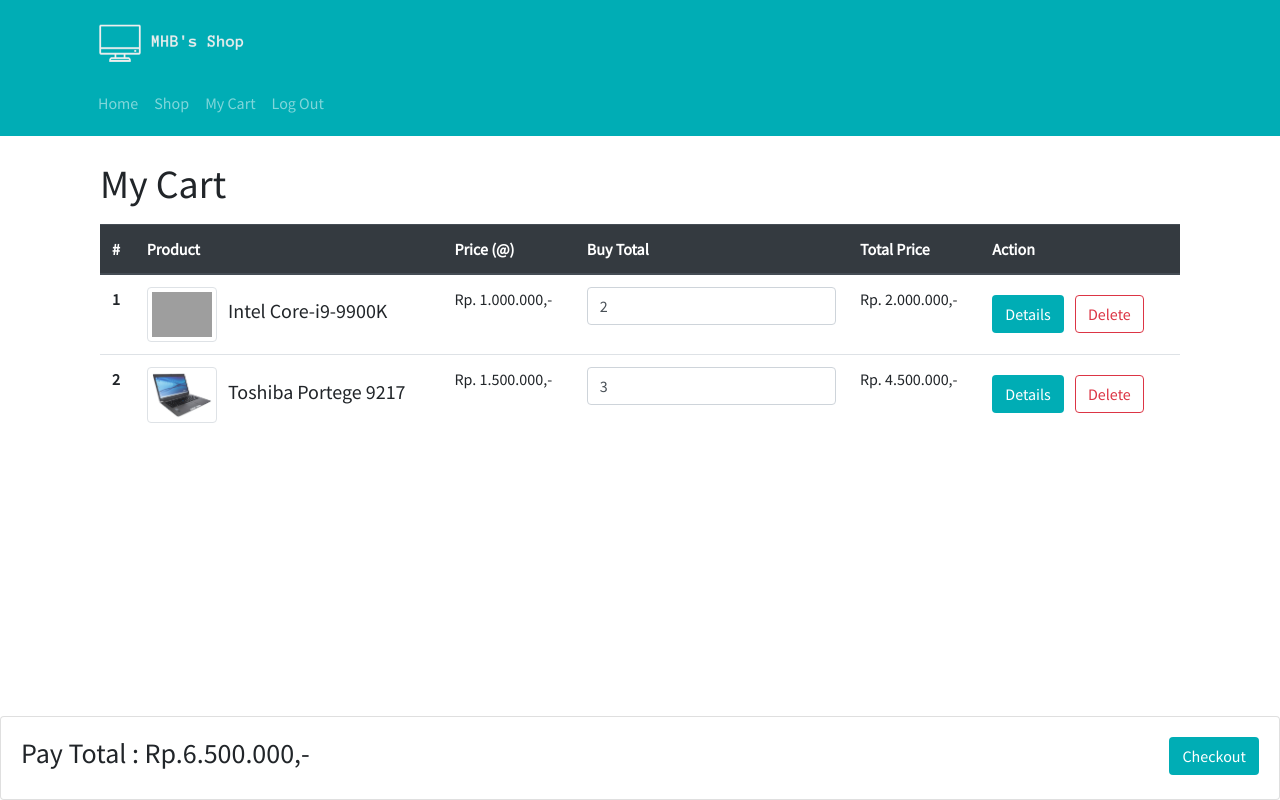
After one commit to davidmahbubi/olshop, a CodeIgniter app: page /web/cart in a window 1280 px wide. The commit adds this page. Run offline with CodeIgniter, Linux system fonts and the light colour scheme; the visitor is signed in with stand-in values (Sample User, id 1); data that the repository does not hold is empty; some libraries are stand-ins or nearby versions; grey boxes are pictures that could not be loaded.

Commit message:
Link to navbar complete

```diff
--- a/application/config/autoload.php
+++ b/application/config/autoload.php
@@ -89,7 +89,7 @@ $autoload['drivers'] = array();
 |
 |	$autoload['helper'] = array('url', 'file');
 */
-$autoload['helper'] = array('url');
+$autoload['helper'] = array('url', 'mhb');
 
 /*
 | -------------------------------------------------------------------
--- /dev/null
+++ b/application/controllers/Cart.php
@@ -0,0 +1,35 @@
+<?php
+
+defined('BASEPATH') or exit();
+
+class Cart extends CI_Controller{
+
+    public function __construct(){
+
+        parent::__construct();
+        if(!isLoggedIn()){
+            $this->session->set_flashdata('msg', '
+            <div class="alert mt-2 mb-2 alert-danger alert-dismissible fade show" role="alert">
+                Please log in to use cart
+                <button type="button" class="close" data-dismiss="alert" aria-label="Close">
+                <span aria-hidden="true">&times;</span>
+                </button>
+            </div>');
+            redirect('auth');
+            die;
+        }
+        $this->load->model('User_model');
+    }
+
+    public function index(){
+
+        $data = [];
+        $meta['title'] = "My Cart";
+        $data['user'] = isLoggedIn() ? $this->User_model->getUserById($this->session->userdata('user')['id']) : NULL;
+
+        $this->load->view('templates/front-end/header', $meta);
+        $this->load->view('templates/front-end/navbar', $data);
+        $this->load->view('cart/index', $data);
+        $this->load->view('templates/front-end/footer');
+    }
+}
--- /dev/null
+++ b/application/helpers/mhb_helper.php
@@ -0,0 +1,12 @@
+<?php
+
+function isLoggedIn(){
+
+    $ci = get_instance();
+
+    if($ci->session->userdata('user')){
+        return true;
+    } else {
+        return false;
+    }
+}
--- a/application/models/User_model.php
+++ b/application/models/User_model.php
@@ -21,4 +21,8 @@ class User_model extends CI_Model{
     public function getUserByEmail($email){
         return $this->db->get_where('user_table', ['email' => $email])->row_array();
     }
+
+    public function getUserById($id){
+        return $this->db->get_where('user_table', ['id' => $id])->row_array();
+    }
 }
--- /dev/null
+++ b/application/views/cart/index.php
@@ -0,0 +1,107 @@
+<div class="container">
+      <div class="row m-0 mt-4">
+        <div class="col-lg">
+          <h1>My Cart</h1>
+          <table class="table mt-3">
+            <thead class="thead-dark dv-bg-primary">
+              <tr>
+                <th scope="col">#</th>
+                <th scope="col">Product</th>
+                <th scope="col">Price (@)</th>
+                <th scope="col">Buy Total</th>
+                <th scope="col">Total Price</th>
+                <th scope="col">Action</th>
+              </tr>
+            </thead>
+            <tbody>
+              <tr>
+                <th scope="row">1</th>
+                <td>
+                  <img
+                    src="img/product/core-i9.jpg"
+                    width="70"
+                    height="100"
+                    class="img-thumbnail d-inline-block mr-2"
+                    alt=""
+                  />
+                  <h5 class="d-inline">Intel Core-i9-9900K</h5>
+                </td>
+                <td>Rp. 1.000.000,-</td>
+                <td>
+                  <input
+                    type="number"
+                    value="2"
+                    class="form-control w-100"
+                    id="exampleInputEmail1"
+                  />
+                </td>
+                <td>Rp. 2.000.000,-</td>
+                <td>
+                  <a
+                    href="#"
+                    class="btn  dv-bg-primary bt-dv-bg-primary text-white mr-2 mt-2"
+                  >
+                    Details
+                  </a>
+                  <a href="#" class="btn btn-outline-danger mr-2 mt-2">
+                    Delete
+                  </a>
+                </td>
+              </tr>
+              <tr>
+                <th scope="row">2</th>
+                <td>
+                  <img
+                    src="img/product/350667-toshiba-portege-z30-a1301.jpg"
+                    width="70"
+                    height="100"
+                    class="img-thumbnail d-inline-block mr-2"
+                    alt=""
+                  />
+                  <h5 class="d-inline">Toshiba Portege 9217</h5>
+                </td>
+                <td>Rp. 1.500.000,-</td>
+                <td>
+                  <input
+                    type="number"
+                    value="3"
+                    class="form-control w-100"
+                    id="exampleInputEmail1"
+                  />
+                </td>
+                <td>Rp. 4.500.000,-</td>
+                <td>
+                  <a
+                    href="#"
+                    class="btn dv-bg-primary bt-dv-bg-primary text-white mr-2 mt-2"
+                  >
+                    Details
+                  </a>
+                  <a href="#" class="btn btn-outline-danger mr-2 mt-2">
+                    Delete
+                  </a>
+                </td>
+              </tr>
+            </tbody>
+          </table>
+        </div>
+      </div>
+    </div>
+    <div class="bottom w-100 position-fixed card">
+      <div class="card-body">
+        <div class="row">
+          <div class="col-md-8">
+            <h3>Pay Total : <span class="paytotal">Rp.6.500.000,-</span></h3>
+          </div>
+          <div class="col-md-4">
+            <button
+              type="button"
+              class="btn text-white dv-bg-primary bt-dv-bg-primary
+              float-right"
+            >
+              Checkout
+            </button>
+          </div>
+        </div>
+      </div>
+    </div>
--- a/application/views/templates/front-end/navbar.php
+++ b/application/views/templates/front-end/navbar.php
@@ -26,19 +26,19 @@
                   <a class="nav-link" href="<?=base_url('product')?>">Shop</a>
                 </li>
                 <li class="nav-item">
-                  <a class="nav-link" href="#">Today Offer</a>
+                  <a class="nav-link" href="<?=base_url('cart')?>">My Cart</a>
                 </li>
+                <?php if(isset($user)) :?>
+                  <li class="nav-item">
+                    <a class="nav-link" href="#"><?= $user['first_name'] . " " . $user['last_name']; ?></a>
+                  </li>
+                <?php endif; ?>
                 <li class="nav-item">
-                  <a class="nav-link" href="#">Shipping Countt</a>
-                </li>
-                <li class="nav-item">
-                  <a class="nav-link" href="#">My Cart</a>
-                </li>
-                <li class="nav-item">
-                  <a class="nav-link" href="#">Account Name</a>
-                </li>
-                <li class="nav-item">
-                  <a class="nav-link" href="<?=base_url('auth')?>">Log In</a>
+                  <?php if(!$this->session->userdata('user')) : ?>
+                    <a class="nav-link" href="<?=base_url('auth')?>">Log In</a>
+                  <?php else: ?>
+                    <a class="nav-link" href="<?=base_url('auth/logout')?>">Log Out</a>
+                  <?php endif; ?>
                 </li>
               </ul>
             </div>
```
Also changed, not shown: application/controllers/Auth.php (+21 -5 lines), application/controllers/Home.php (+9 -2 lines), application/controllers/Product.php (+7 -1 lines).
